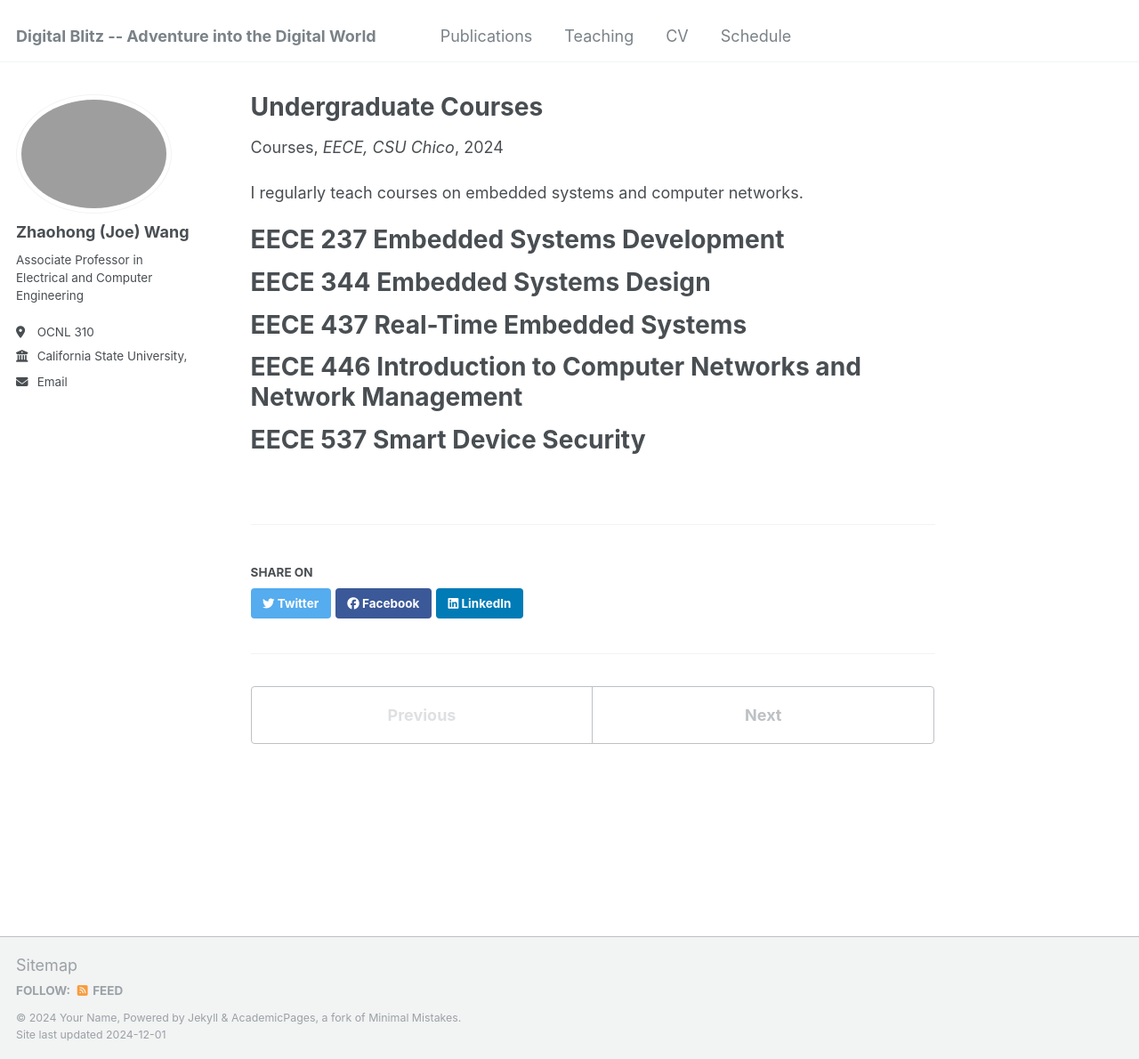
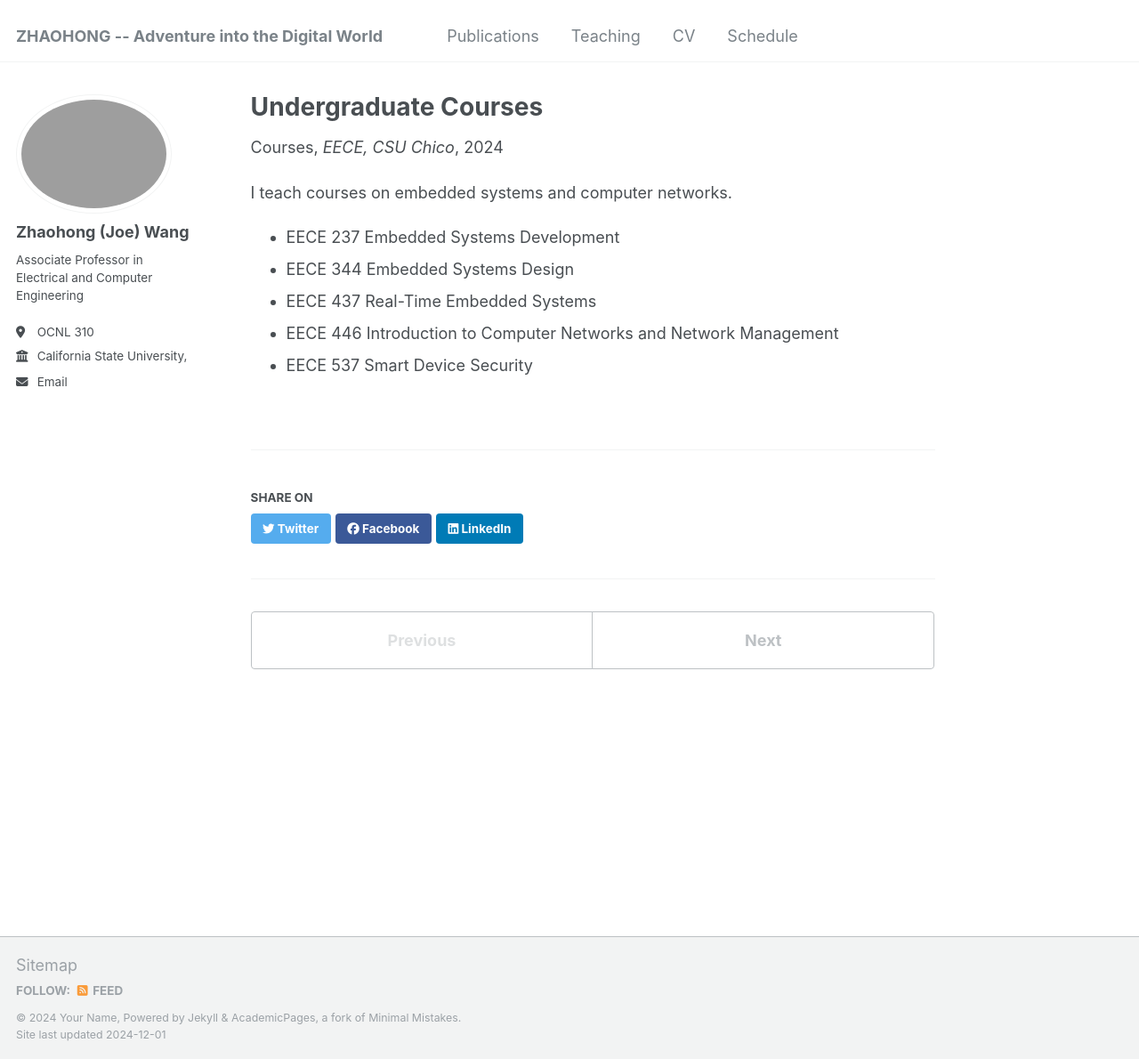
Before and after one commit to ciphermpcJoe/ciphermpcjoe.github.io, a Jekyll site: the page built from _teaching/2015-spring-teaching-2.md, in a window 1280 px wide and 1190 px high. Shown: the whole window at 89% size. Built offline with Jekyll 4.4.1, drawn with Linux system fonts in a browser that asks for light colours.

Commit message:
Teaching

```diff
--- a/_config.yml
+++ b/_config.yml
@@ -8,7 +8,7 @@
 
 # Basic Site Settings
 locale                   : "en-US"
-title                    : "Digital Blitz -- Adventure into the Digital World"
+title                    : "ZHAOHONG -- Adventure into the Digital World"
 title_separator          : "-"
 name                     : &name "Your Name"
 description              : &description "personal description"
--- a/_teaching/2015-spring-teaching-2.md
+++ b/_teaching/2015-spring-teaching-2.md
@@ -8,19 +8,9 @@ date: 2024-11-28
 location: "Chico, California"
 ---
 
-I regularly teach courses on embedded systems and computer networks.
-
-EECE 237 Embedded Systems Development
-======
-
-EECE 344 Embedded Systems Design
-======
-
-EECE 437 Real-Time Embedded Systems
-======
-
-EECE 446 Introduction to Computer Networks and Network Management
-======
-
-EECE 537 Smart Device Security
-======
+I teach courses on embedded systems and computer networks.
+* EECE 237 Embedded Systems Development
+* EECE 344 Embedded Systems Design
+* EECE 437 Real-Time Embedded Systems
+* EECE 446 Introduction to Computer Networks and Network Management
+* EECE 537 Smart Device Security
```
Also changed, not shown: _teaching/2014-spring-teaching-1.md (+6 -11 lines).
